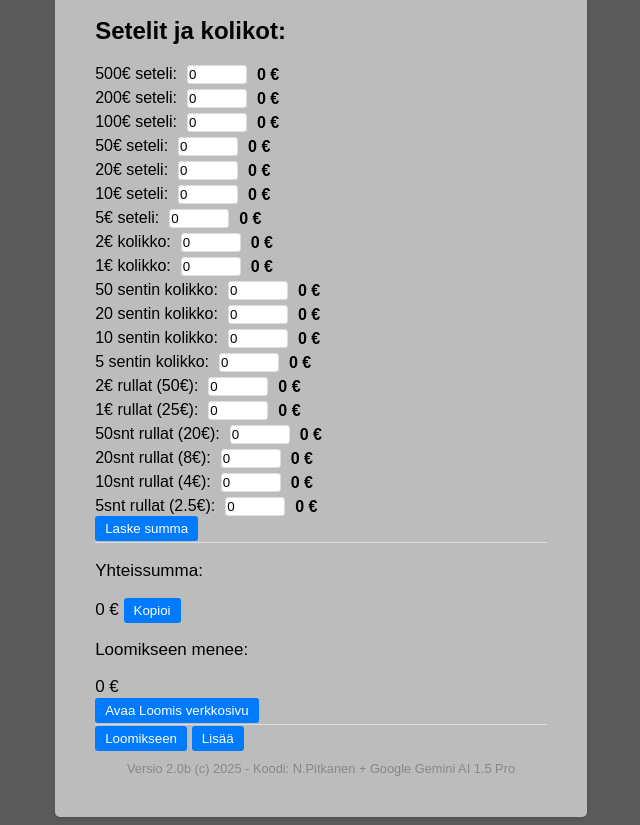
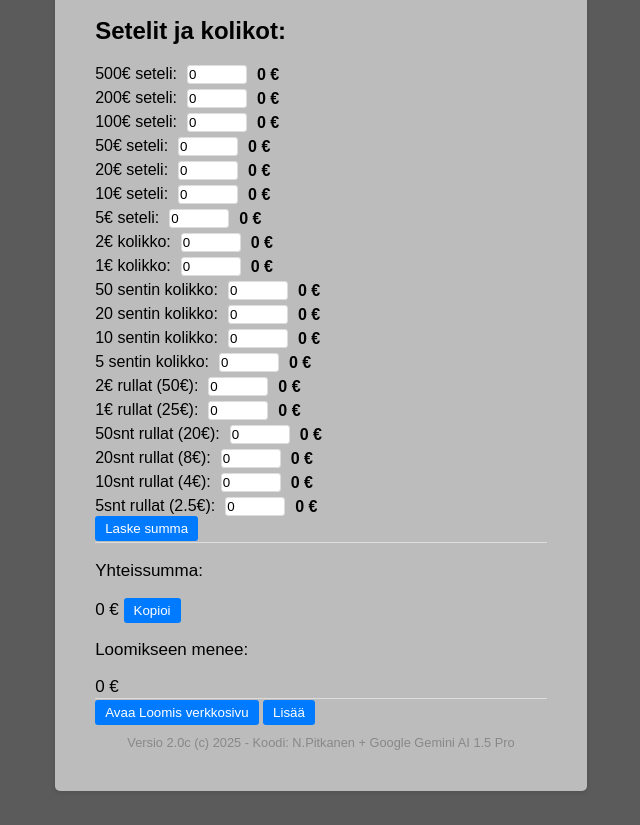
Before and after one commit to kesaguru/kassahassan, a plain HTML site: page index.html in a window 1280 px wide. Shown: the part 254-1079 px from the top of the page, without its empty margins (319-959 px from the left). After the commit the page ends 1053 px from the top, so only its background shows below. Drawn offline with Linux system fonts and the light colour scheme.

Commit message:
Update index.html
poistettu ylimääräinen loomis näppäin

```diff
--- a/index.html
+++ b/index.html
@@ -38,12 +38,11 @@
         <p>Loomikseen menee:</p>
         <span id="loomikseen">0 €</span>
     </div>
-    <button onclick="window.open('https://digiapp.loomis.fi/webservice/loginForm', '_blank')">Avaa Loomis verkkosivu</button> <div>
 </div>
 
  <div class="results">
     </div>
-    <button onclick="window.open('https://digiapp.loomis.fi/webservice/loginForm', '_blank')">Loomikseen</button>
+    <button onclick="window.open('https://digiapp.loomis.fi/webservice/loginForm', '_blank')">Avaa Loomis verkkosivu</button>
     <div class="lahjakortit" id="lahjakortit-osio" style="display: none;">
         <label for="lahjakortit-input">Tilitettävät lahjakortit:</label>
         <input type="text" id="lahjakortit-input" maxlength="8">
@@ -52,7 +51,7 @@
 </div>
 
          <div class="footer">
-  <label>Versio 2.0b (c) 2025 - Koodi: N.Pitkanen + Google Gemini AI 1.5 Pro</label>
+  <label>Versio 2.0c (c) 2025 - Koodi: N.Pitkanen + Google Gemini AI 1.5 Pro</label>
 </div>
  <script src="script.js"></script>
 </body>
```
